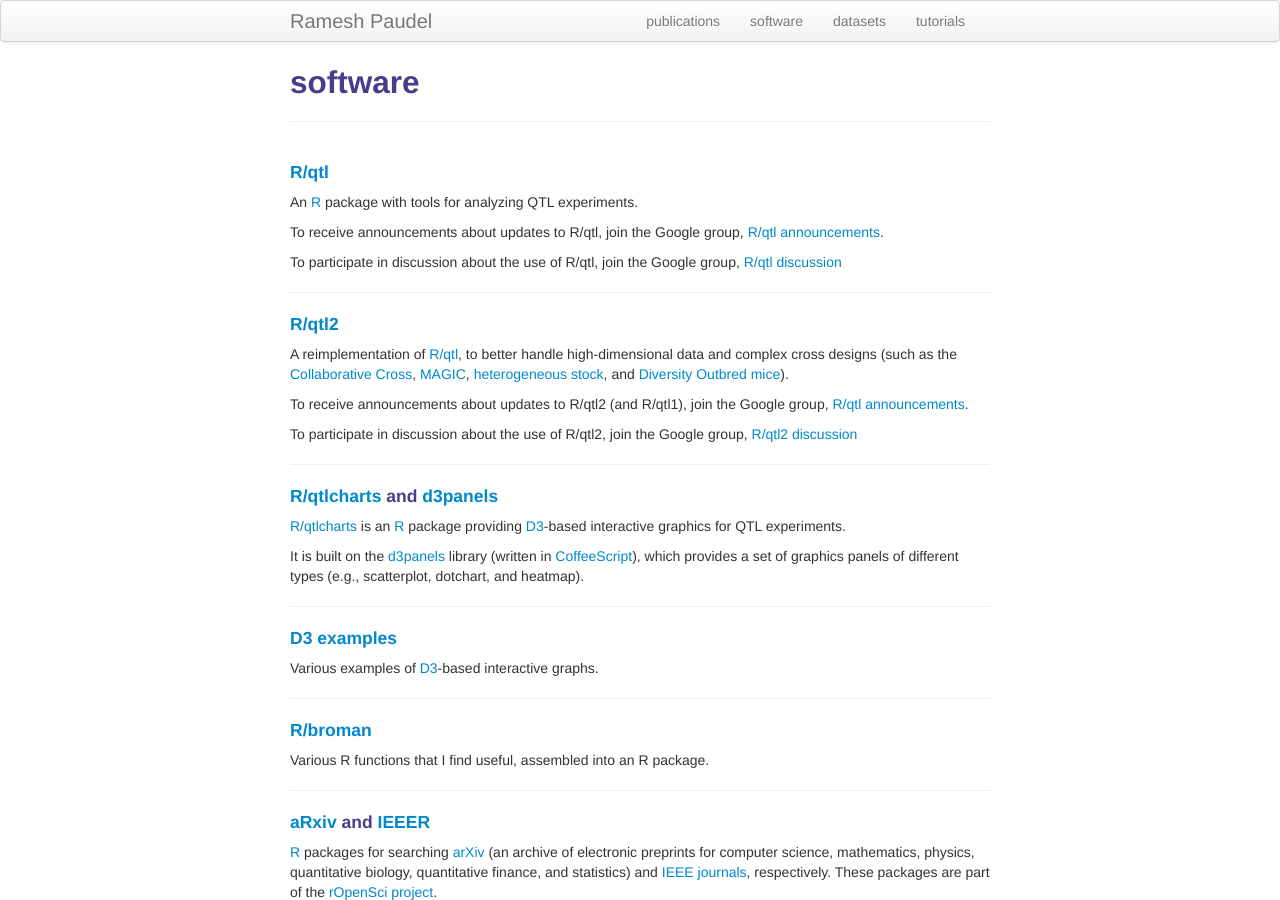
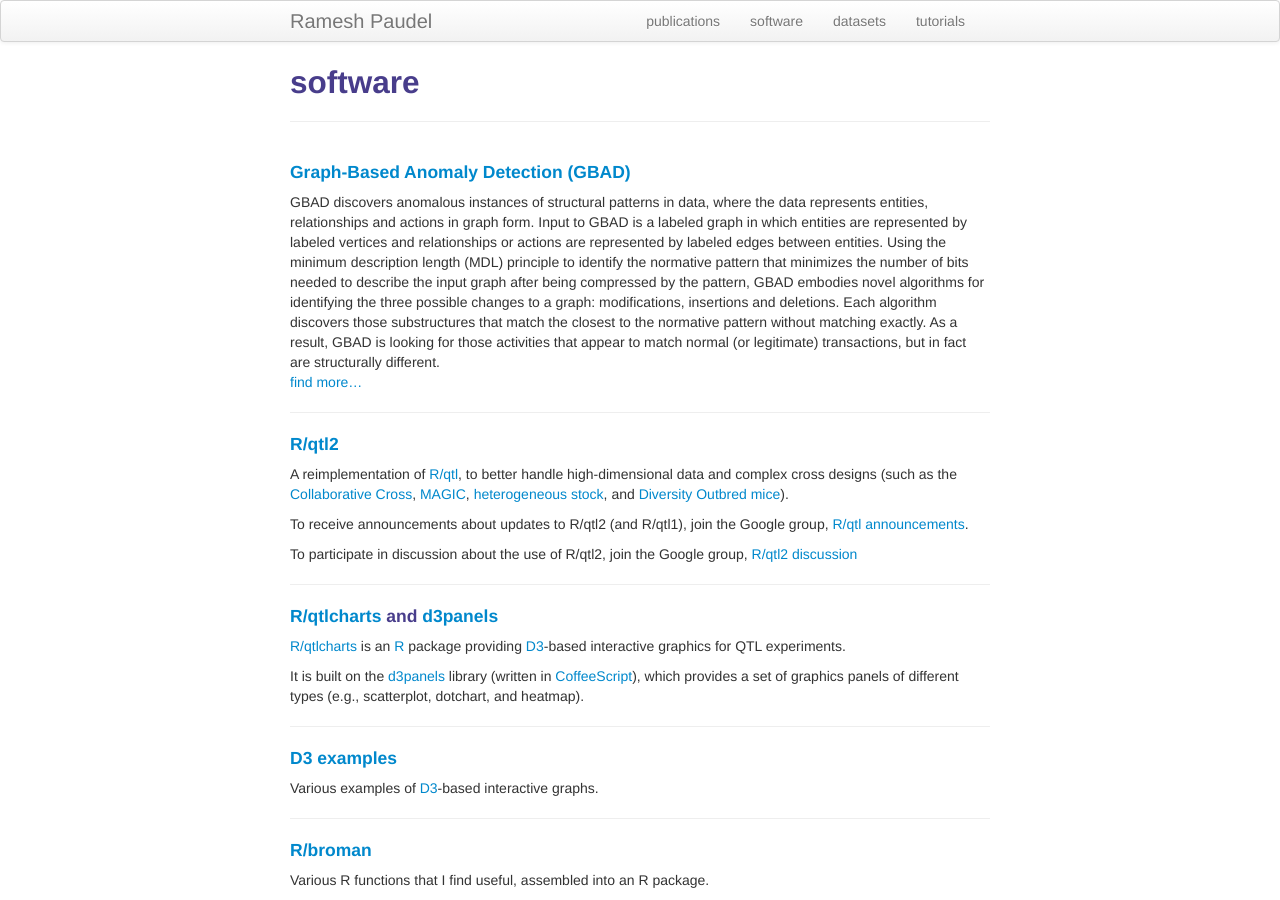
Before and after one commit to rpaudel42/rpaudel42.github.io, a Jekyll site: the page built from pages/software.md, in a window 1280 px wide and 900 px high. Built offline with Jekyll 4.4.1, drawn with Linux system fonts in a browser that asks for light colours.

Commit message:
Update software.md

```diff
--- a/pages/software.md
+++ b/pages/software.md
@@ -5,15 +5,10 @@ description: Ramesh Paudel's software
 ---
 
 
-#### <a name="qtl"></a>[R/qtl](http://rqtl.org)
+#### <a name="GBAD"></a>[Graph-Based Anomaly Detection (GBAD)](http://users.csc.tntech.edu/~weberle/gbad/)
 
-An [R](https://www.r-project.org/) package with tools for analyzing QTL experiments.
-
-To receive announcements about updates to R/qtl, join the
-Google group, [R/qtl announcements](https://groups.google.com/group/rqtl-announce).
-
-To participate in discussion about the use of R/qtl, join the
-Google group, [R/qtl discussion](https://groups.google.com/group/rqtl-disc)
+GBAD discovers anomalous instances of structural patterns in data, where the data represents entities, relationships and actions in graph form. Input to GBAD is a labeled graph in which entities are represented by labeled vertices and relationships or actions are represented by labeled edges between entities.  Using the minimum description length (MDL) principle to identify the normative pattern that minimizes the number of bits needed to describe the input graph after being compressed by the pattern, GBAD embodies novel algorithms for identifying the three possible changes to a graph:  modifications, insertions and deletions.  Each algorithm discovers those substructures that match the closest to the normative pattern without matching exactly.  As a result, GBAD is looking for those activities that appear to match normal (or legitimate) transactions, but in fact are structurally different. <br/>
+[find more...](http://users.csc.tntech.edu/~weberle/gbad/)
 
 ---
 
```
